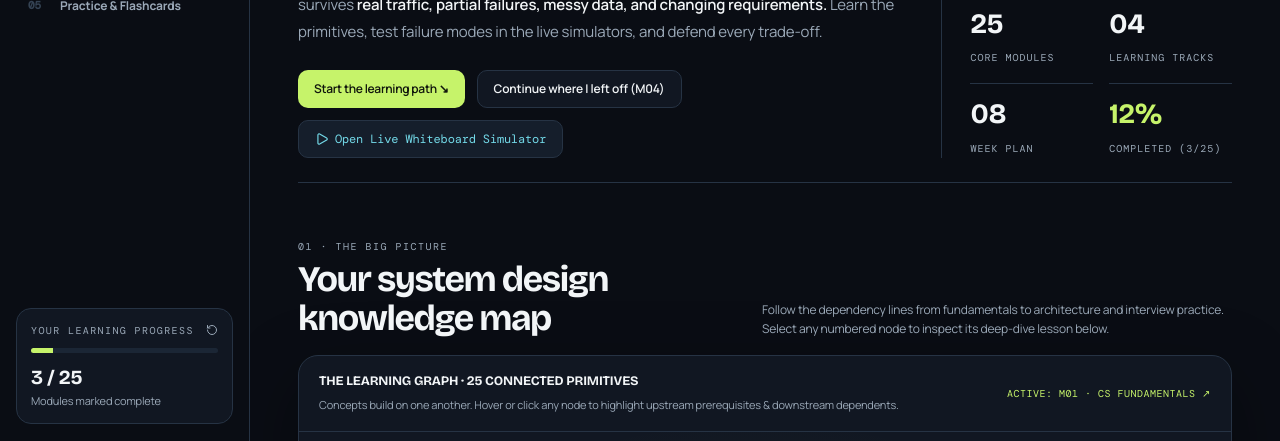
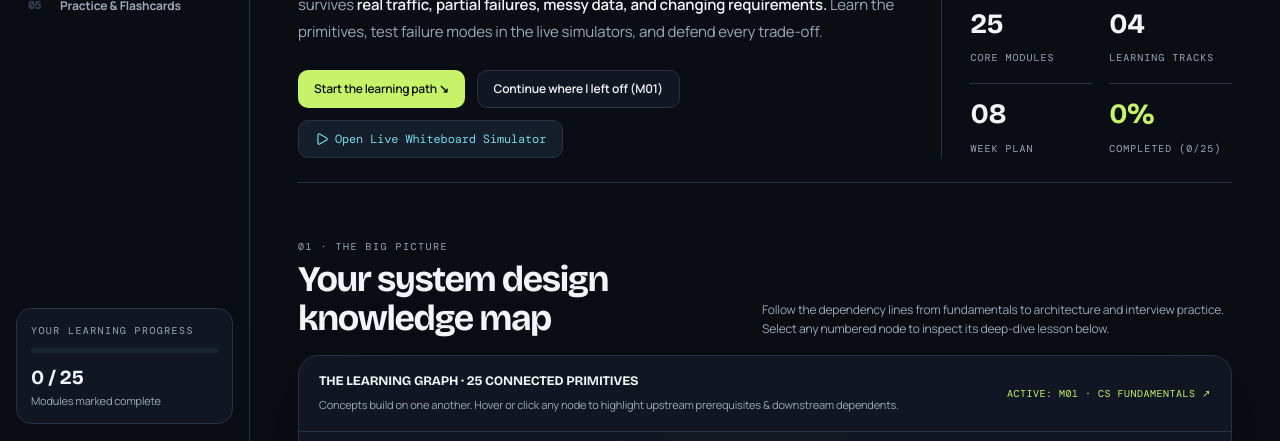
Before and after one commit to mahinigam/archatlas, a React (Vite) app: page / in a window 1280 px wide. Shown: the part 352-793 px from the top of the page. Built offline with nearby package versions, Linux system fonts and the light colour scheme.

Commit message:
fix(progress): default completed modules to 0 and bump storage key to v2

```diff
--- a/src/App.tsx
+++ b/src/App.tsx
@@ -9,7 +9,7 @@ import { Search, RotateCcw } from 'lucide-react';
 
 type ActiveWorkspace = 'map' | 'whiteboard' | 'internals' | 'interview';
 
-const STORAGE_KEY_COMPLETED = 'archatlas_completed_modules_v1';
+const STORAGE_KEY_COMPLETED = 'archatlas_completed_modules_v2';
 const STORAGE_KEY_THEME = 'archatlas_theme_v1';
 
 export default function App() {
@@ -27,11 +27,11 @@ export default function App() {
   const [completedIds, setCompletedIds] = useState<number[]>(() => {
     try {
       const raw = localStorage.getItem(STORAGE_KEY_COMPLETED);
-      if (!raw) return [1, 2, 3];
+      if (!raw) return [];
       const parsed = JSON.parse(raw);
-      return Array.isArray(parsed) ? parsed : [1, 2, 3];
+      return Array.isArray(parsed) ? parsed : [];
     } catch {
-      return [1, 2, 3];
+      return [];
     }
   });
 
```
